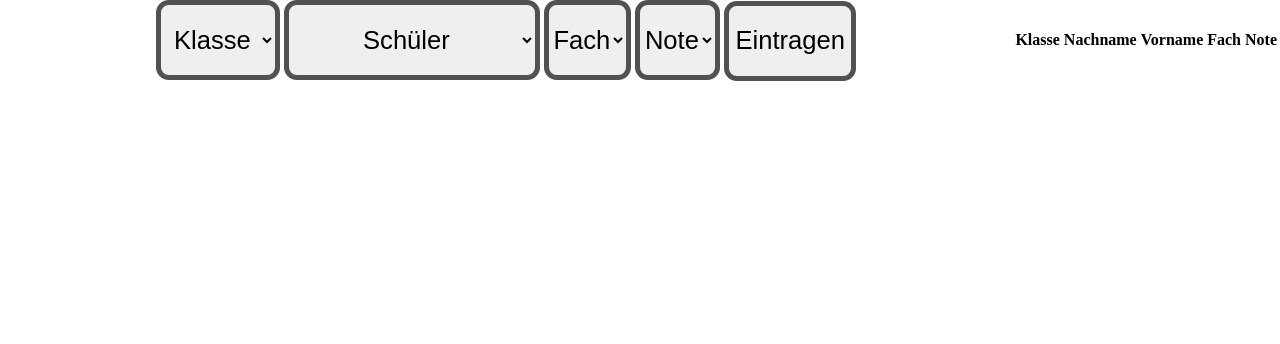
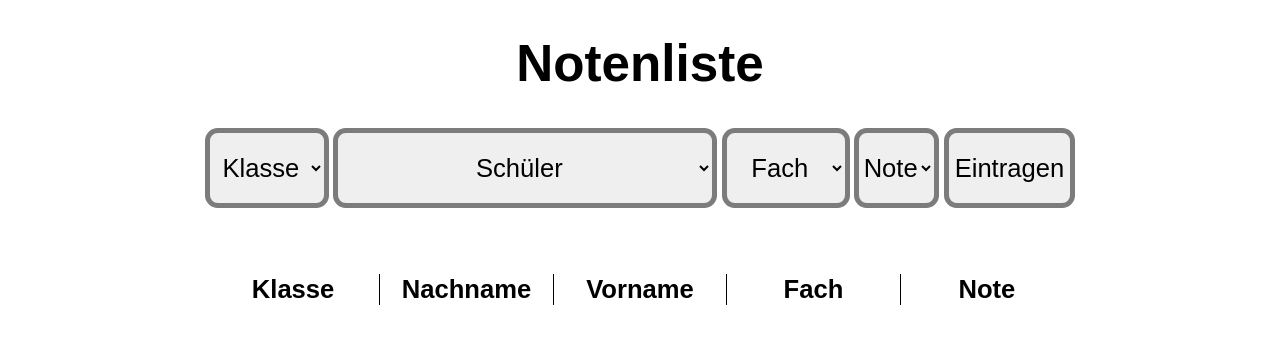
Before and after one commit to helenascholl/notenliste, a plain HTML site: page index.html in a window 1280 px wide. Drawn offline with Linux system fonts and the light colour scheme.

Commit message:
finished

```diff
--- a/index.html
+++ b/index.html
@@ -7,6 +7,9 @@
     <link rel="icon" href="./img/icon.png" type="image/x-icon"/>
   </head>
   <body onload="declareForm();">
+
+    <div>
+      <h1>Notenliste</h1>
 
       <form>
         <select id="klasse" onchange="refreshForm()"></select>
@@ -32,6 +35,7 @@
               <th>Note</th>
           </tr>
       </table>
+    </div>
 
     <script src="./js/daten.js"></script>
     <script src="./js/script.js"></script>
--- a/js/daten.js
+++ b/js/daten.js
@@ -2,79 +2,181 @@ const schueler = new Array(4);
 const faecher = new Array(2);
 
 schueler['1AHITM'] = [
-    'Fabian Stockmayr',
-    'Lukas',
-    'Sebastian',
-    'Jonas',
-    '5',
-    '6',
-    '7',
-    '8',
-    '9',
-    '10'
+    'Besic Meris',
+    'Dorfinger Jonas',
+    'Moser Adrian',
+    'Schätz Anna',
+    'Plöchl Daniela',
+    'Steiner Emely',
+    'Dumpfarth Felix',
+    'Klausner Florian',
+    'Turner Isabel',
+    'Fitzinger Jakob',
+    'Ratzenböck Jakob',
+    'Novy Janina',
+    'Wiesinger Jonas',
+    'Tran Kelly',
+    'Starka Lukas',
+    'Steigersdorfer Marah',
+    'Weissengruber Nina',
+    'Ecker Quirin',
+    'Mandel Rosalie',
+    'Tang Sandy',
+    'Kalinke Silvio',
+    'Knogler Simon',
+    'Höfler Tobias',
+    'Scholz Magdalena',
+    'Primetzhofer Vanessa',
+    'Scholl Sebastian',
+    'Fuchs Maximilian',
+    'Holzinger Maximilian',
+    'Vayni Murat',
+    'Tasevska Jovana',
+    'Schuster Laurenz',
+    'Hannesschläger Nico',
+    'Bajim Nadia'
 ];
 
 schueler['1BHITM'] = [
-    '1',
-    '2',
-    '3',
-    '4',
-    '5',
-    '6',
-    '7',
-    '8',
-    '9',
-    '10'
+    'Mesic Beris',
+    'Jorfinger Donas',
+    'Aoser Mdrian',
+    'Achätz Snna',
+    'Dlöchl Paniela',
+    'Eteiner Smely',
+    'Fumpfarth Delix',
+    'Flausner Klorian',
+    'Iurner Tsabel',
+    'Jitzinger Fakob',
+    'Jatzenböck Rakob',
+    'Jovy Nanina',
+    'Jiesinger Wonas',
+    'Kran Telly',
+    'Ltarka Sukas',
+    'Mteigersdorfer Sarah',
+    'Neissengruber Wina',
+    'Qcker Euirin',
+    'Randel Mosalie',
+    'Seuchtigkeit Farah',
+    'Sang Tandy',
+    'Salinke Kilvio',
+    'Snogler Kimon',
+    'Töfler Hobias',
+    'Mcholz Sagdalena',
+    'Vrimetzhofer Panessa',
+    'Scholl Sebastian',
+    'Muchs Faximilian',
+    'Molzinger Haximilian',
+    'Mayni Vurat',
+    'Jasevska Tovana',
+    'Lchuster Saurenz',
+    'Nannesschläger Hico',
+    'Najim Badia'
 ];
 
 schueler['2AHITM'] = [
-    '1',
-    '2',
-    '3',
-    '4',
-    '5',
-    '6',
-    '7',
-    '8',
-    '9',
-    '10'
+    'Besic Meris',
+    'Dorfinger Jonas',
+    'Moser Adrian',
+    'Schätz Anna',
+    'Plöchl Daniela',
+    'Steiner Emely',
+    'Dumpfarth Felix',
+    'Klausner Florian',
+    'Turner Isabel',
+    'Fitzinger Jakob',
+    'Ratzenböck Jakob',
+    'Novy Janina',
+    'Wiesinger Jonas',
+    'Tran Kelly',
+    'Starka Lukas',
+    'Steigersdorfer Marah',
+    'Weissengruber Nina',
+    'Edlinger Philipp',
+    'Ecker Quirin',
+    'Mandel Rosalie',
+    'Feuchtigkeit Sarah',
+    'Tang Sandy',
+    'Kalinke Silvio',
+    'Knogler Simon',
+    'Höfler Tobias',
+    'Scholz Magdalena',
+    'Primetzhofer Vanessa',
+    'Scholl Sebastian'
 ];
 
 schueler['2BHITM'] = [
-    '1',
-    '2',
-    '3',
-    '4',
-    '5',
-    '6',
-    '7',
-    '8',
-    '9',
-    '10'
+    'Mesic Beris',
+    'Jorfinger Donas',
+    'Aoser Mdrian',
+    'Achätz Snna',
+    'Dlöchl Paniela',
+    'Eteiner Smely',
+    'Fumpfarth Delix',
+    'Flausner Klorian',
+    'Iurner Tsabel',
+    'Jitzinger Fakob',
+    'Jatzenböck Rakob',
+    'Jovy Nanina',
+    'Jiesinger Wonas',
+    'Kran Telly',
+    'Ltarka Sukas',
+    'Mteigersdorfer Sarah',
+    'Neissengruber Wina',
+    'Qcker Euirin',
+    'Randel Mosalie',
+    'Seuchtigkeit Farah',
+    'Sang Tandy',
+    'Salinke Kilvio',
+    'Snogler Kimon',
+    'Töfler Hobias',
+    'Mcholz Sagdalena',
+    'Vrimetzhofer Panessa',
+    'Scholl Sebastian'
 ];
 
 faecher['1. Klassen'] = [
+    'GGP',
+    'CPR',
+    'NWP',
+    'RK',
+    'RE',
+    'ETH',
+    'BUDD',
+    'RI',
+    'MEDT',
+    'AM',
+    'MEDPR',
+    'SEW',
+    'SYT',
+    'D',
+    'E',
+    'SPK',
+    'BSPK',
+    'BSPM',
     'NWT',
-    'SEW',
-    'EN',
-    '4',
-    '5',
-    '6',
-    '7',
-    '8',
-    '9',
-    '10'
 ];
 
 faecher['2. Klassen'] = [
-    '1',
-    '2',
-    '3',
-    '4',
-    '5',
-    '6',
-    '7',
-    '8',
-    '9',
-    '10'
+    'CPR',
+    'NWC',
+    'MEDT',
+    'ITP',
+    'BSPK',
+    'BSPM',
+    'AM',
+    'NWT',
+    'GGS',
+    'MEDPR',
+    'E',
+    'RK',
+    'RE',
+    'ETH',
+    'BUDD',
+    'RI',
+    'SPK',
+    'D',
+    'SEW',
+    'SYT'
+
 ];
--- a/style/style.css
+++ b/style/style.css
@@ -2,9 +2,10 @@ body {
     margin: 0;
     display: flex;
     justify-content: center;
+    font-family: Arial, Helvetica, sans-serif;
 }
 form {
-    margin: auto;
+    margin-bottom: 5vw;
 }
 button:hover {
     cursor: pointer;
@@ -13,14 +14,20 @@ select, button {
     height: 10vh;
     font-size: 2vw;
     border-radius: 1vw;
-    border: 5px solid #515151;
-    transition: border-color 1s;
+    border: 5px solid #7c7c7c;
+    transition: border-color 500ms, background-color 100ms;
 }
 select:focus-within, select:hover, button:hover {
     border-color: black;
 }
+button:active {
+    background-color: #00c133;
+}
 select:nth-child(2) {
-    width: 20vw;
+    width: 30vw;
+}
+select:nth-child(3) {
+    width: 10vw;
 }
 option {
     text-align: center;
@@ -28,3 +35,23 @@ option {
 p {
     text-align: center;
 }
+table {
+    font-size: 2vw;
+    text-align: center;
+    width: 100%;
+}
+tr {
+    display: flex;
+    justify-content: space-between;
+}
+td, th {
+    border-right: 1px solid black;
+    width: 100%;
+}
+td:last-child, th:last-child {
+    border-right: none;
+}
+h1 {
+    font-size: 4vw;
+    text-align: center;
+}
```
Also changed, not shown: img/icon.png. Lines whose indentation alone changed are shown as unchanged.
